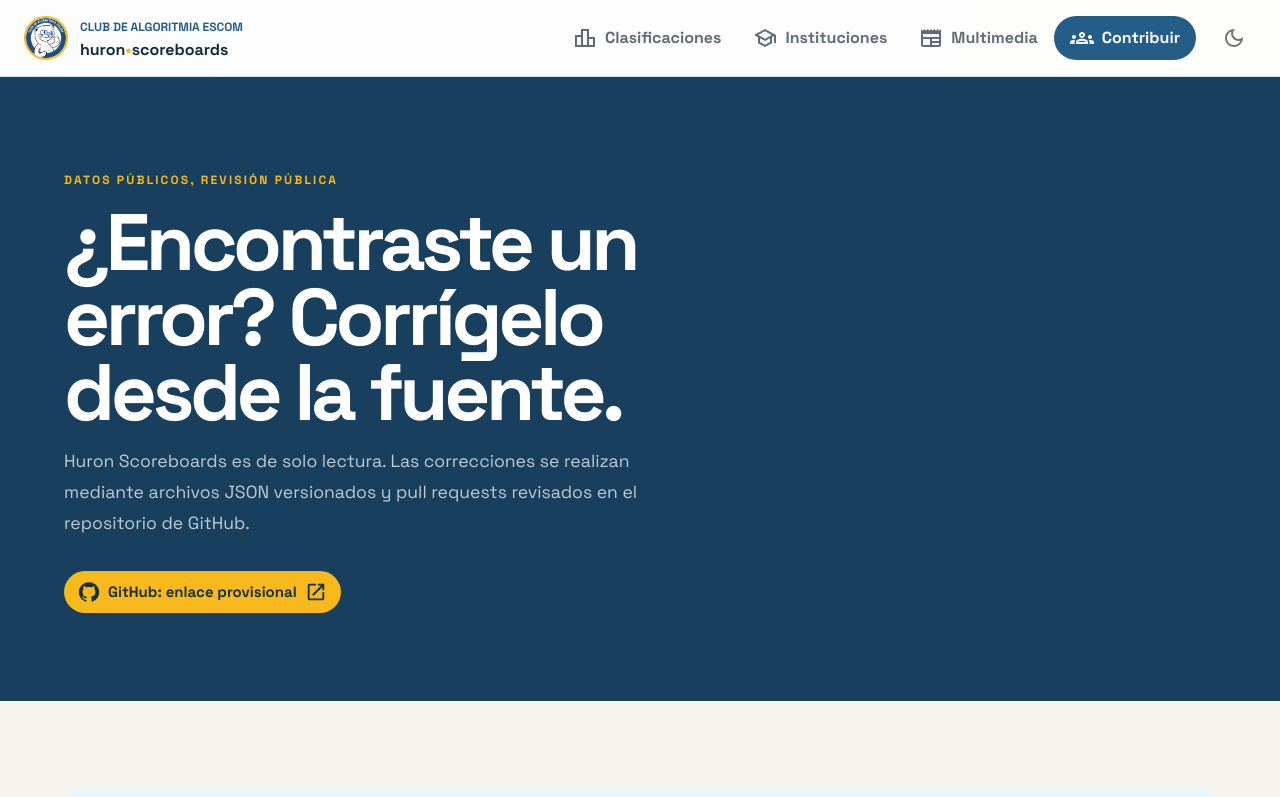
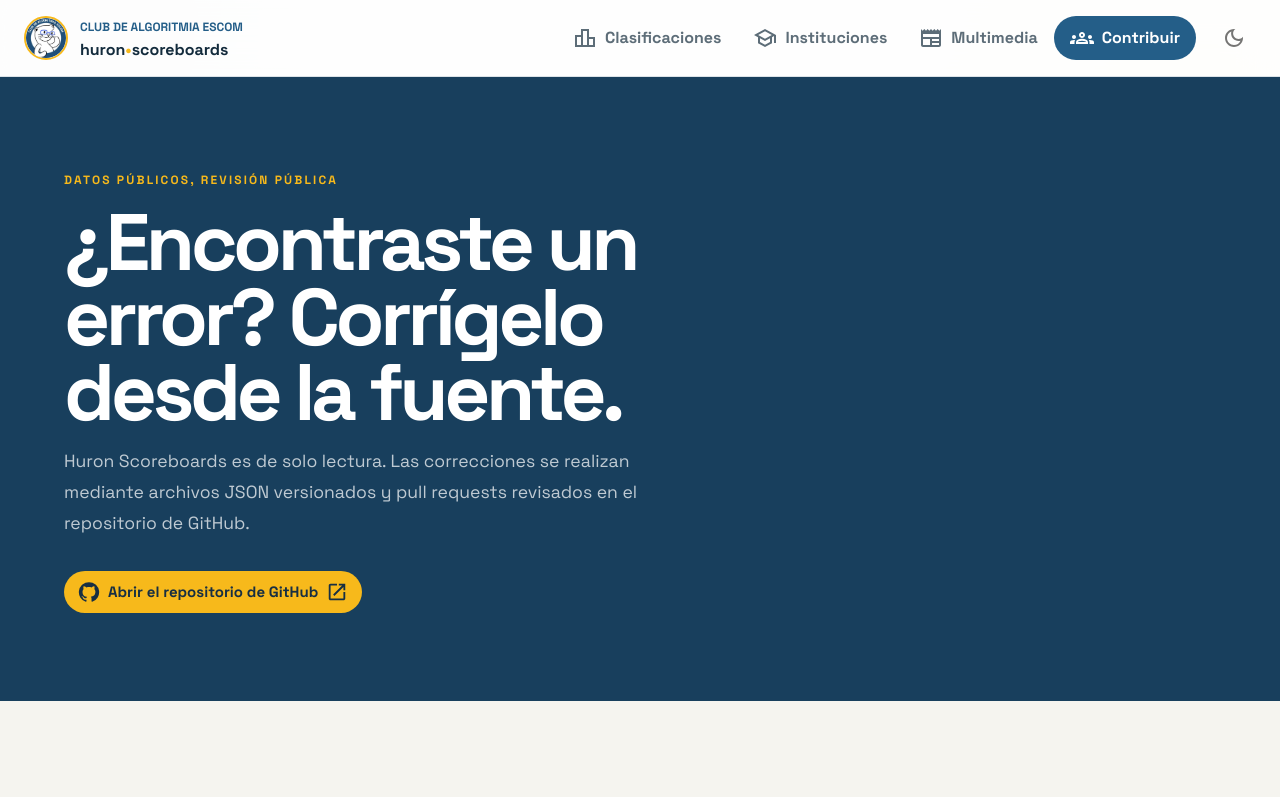
Before and after one commit to algoritmiaescom/huron-scoreboards, a React (Vite) app: page /#/contribute in a window 1280 px wide. Shown: the top 797 px of the page. Built offline with nearby package versions, Linux system fonts and the light colour scheme.

Commit message:
feat: config repo

```diff
--- a/src/app/config.ts
+++ b/src/app/config.ts
@@ -1,8 +1,8 @@
 export const appConfig = {
   repository: {
-    url: 'https://github.com/OWNER/REPOSITORY',
+    url: 'https://github.com/algoritmiaescom/huron-scoreboards',
     branch: 'main',
-    isPlaceholder: true,
+    isPlaceholder: false,
   },
 };
 
```
